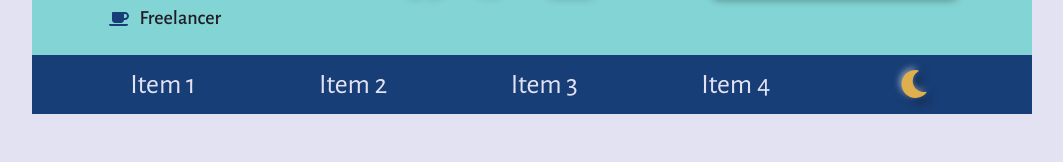
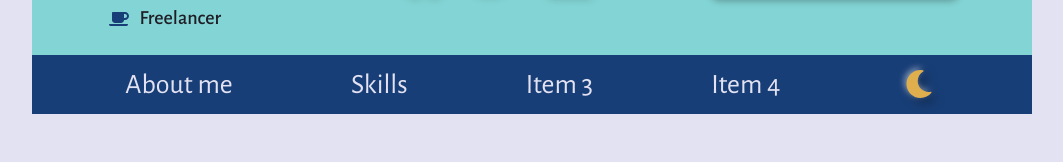
Before and after one commit to angelmgl/myportfolio, a Next.js app: page / in a window 1280 px wide. Shown: the part 373-535 px from the top of the page, without its empty margins (108-1171 px from the left). Built offline with nearby package versions, Linux system fonts and the light colour scheme.

Commit message:
Links updated

```diff
--- a/components/Nav/index.js
+++ b/components/Nav/index.js
@@ -15,13 +15,13 @@ const Nav = ({ dark, setDark }) => {
                     id="home"
                     onClick={() => setNav(!nav)}
                 >
-                    Item 1
+                    <a href="#about">About me</a>
                 </li>
                 <li
                     className={`${nav ? "open" : ""}`}
                     onClick={() => setNav(!nav)}
                 >
-                    Item 2
+                    <a href="#skills">Skills</a>
                 </li>
                 <li
                     className={`${nav ? "open" : ""}`}
--- a/styles/globals.css
+++ b/styles/globals.css
@@ -21,6 +21,7 @@ body {
     padding: 0;
     margin: 0;
     font-family: "Alegreya Sans", sans-serif;
+    scroll-behavior: smooth;
 }
 
 a {
```
